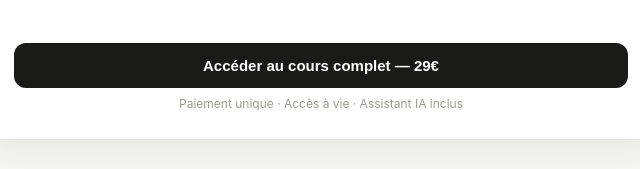
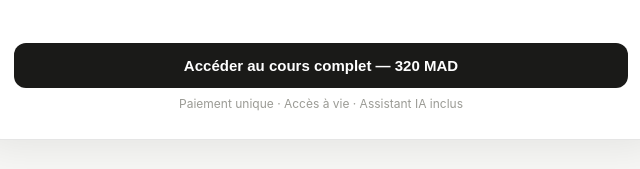
Before and after one commit to Funiversalis/Trading-Crypto-, a plain HTML site: page index.html in a window 1280 px wide. Shown: the part 1179-1348 px from the top of the page, 319-959 px from the left. Drawn offline with nearby package versions, Linux system fonts and the light colour scheme.

Commit message:
Fix checkout link + prix MAD

```diff
--- a/index.html
+++ b/index.html
@@ -106,7 +106,7 @@ body{font-family:-apple-system,BlinkMacSystemFont,"Segoe UI",sans-serif;backgrou
 
       </div>
     </div>
-    <button class="cta" onclick="window.open('https://funiverse01.gumroad.com/l/xvnbi','_blank')">Accéder au cours complet — 29€</button>
+    <button class="cta" onclick="window.open('https://theweb3settlers.lemonsqueezy.com/checkout/buy/1d28bd2d-18a2-4bfe-bc26-ae732488d0b8','_blank')">Accéder au cours complet — 320 MAD</button>
     <p class="cta-sub">Paiement unique · Accès à vie · Assistant IA inclus</p>
   </div>
 </div>
```
